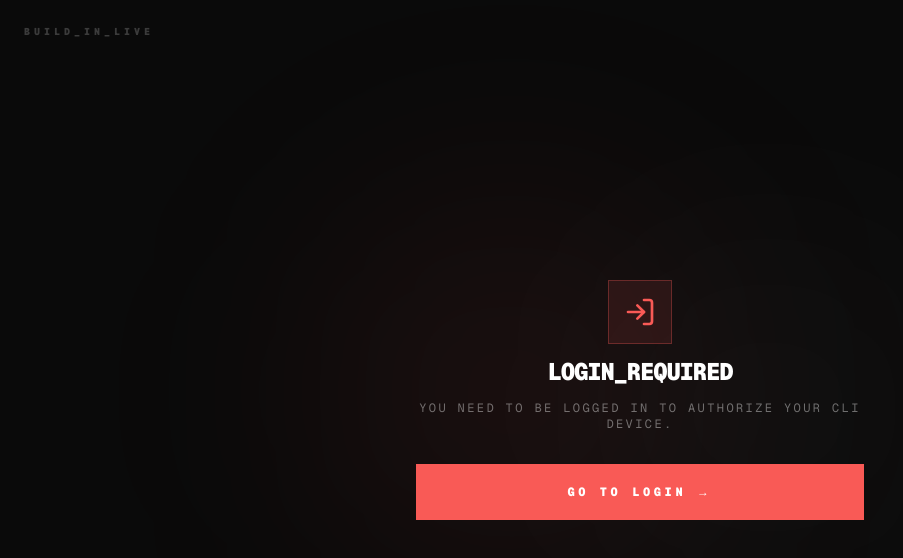
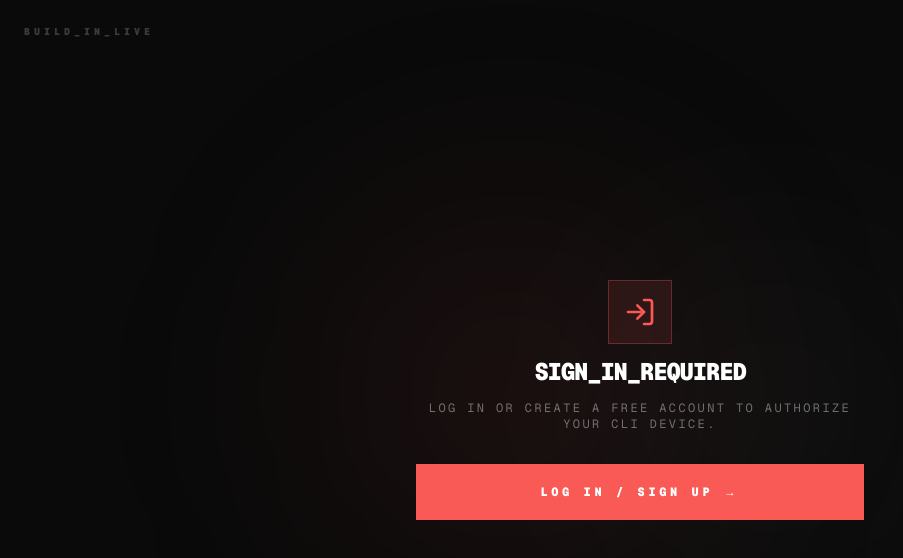
Before and after one commit to TaegyuJEONG/Build-In-Live-MVP, a Next.js app: page /activate in a window 1280 px wide. Shown: the top 558 px of the page, without its empty margins (0-903 px from the left). Built offline with nearby package versions, Linux system fonts and the light colour scheme; no server answers; the database is empty.

Commit message:
fix: update /activate unauthenticated copy to mention signup
Co-Authored-By: Claude Sonnet 4.6 <noreply@anthropic.com>

```diff
--- a/app/activate/page.tsx
+++ b/app/activate/page.tsx
@@ -144,16 +144,16 @@ function ActivateContent() {
           <div className="w-16 h-16 bg-[#F95A56]/10 border border-[#F95A56]/30 mx-auto flex items-center justify-center">
             <LogIn className="w-8 h-8 text-[#F95A56]" />
           </div>
-          <h1 className="text-2xl font-black tracking-tighter text-white uppercase">Login_Required</h1>
+          <h1 className="text-2xl font-black tracking-tighter text-white uppercase">Sign_In_Required</h1>
           <p className="text-xs tracking-[0.2em] text-white/40 uppercase">
-            You need to be logged in to authorize your CLI device.
+            Log in or create a free account to authorize your CLI device.
           </p>
         </div>
         <button
           onClick={() => router.push(`/auth?redirect=/activate${codeParam ? `?code=${codeParam}` : ''}`)}
           className="w-full h-14 bg-[#F95A56] hover:brightness-110 text-white font-black tracking-[0.3em] text-xs transition-all uppercase"
         >
-          GO TO LOGIN →
+          LOG IN / SIGN UP →
         </button>
       </div>
     )
```
